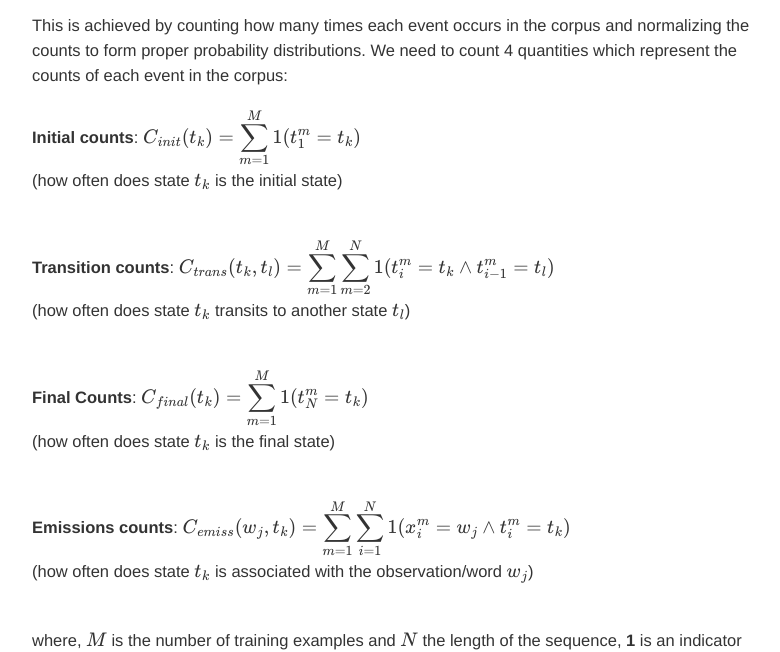
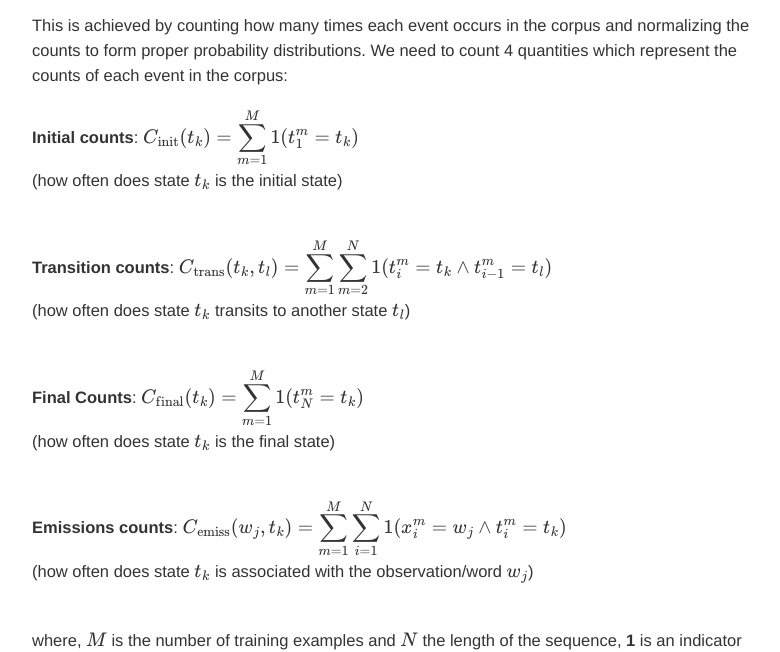
Before and after one commit to davidsbatista/davidsbatista.net, a Jekyll site: the page built from _posts/2017-11-12-HHM_and_Naive_Bayes.md, in a window 1280 px wide and 900 px high, scrolled down 5844 px. Shown: the part 135-787 px from the top of the window, without its empty margins (238-1018 px from the left). Built offline with Jekyll 4.4.1, drawn with Linux system fonts in a browser that asks for light colours; nearby versions of some CDN libraries; some web fonts are replaced; formulas are drawn with MathJax 3; comment, search, counter and statistics services are not loaded.

Commit message:
Update 2017-11-12-HHM_and_Naive_Bayes.md

```diff
--- a/_posts/2017-11-12-HHM_and_Naive_Bayes.md
+++ b/_posts/2017-11-12-HHM_and_Naive_Bayes.md
@@ -196,22 +196,22 @@ In a HHM supervised scenario this is done by applying the __Maximum Likelihood E
 
 This is achieved by counting how many times each event occurs in the corpus and normalizing the counts to form proper probability distributions. We need to count 4 quantities which represent the counts of each event in the corpus:
 
-__Initial counts__: $$\displaystyle C_{init} (t_{k}) = \sum_{m=1}^{M} 1(t_{1}^m = t_{k})$$
+__Initial counts__: $$\displaystyle C_{\text{init}} (t_{k}) = \sum_{m=1}^{M} 1(t_{1}^m = t_{k})$$
 <br>(how often does state $$t_{k}$$ is the initial state)
 <br>
 <br>
 
-__Transition counts__: $$\displaystyle C_{trans} (t_{k}, t_{l}) = \sum_{m=1}^{M} \sum_{m=2}^N 1(t_{i}^{m} = t_{k} ∧ t_{i-1}^{m} = t_{l})$$
+__Transition counts__: $$\displaystyle C_{\text{trans}} (t_{k}, t_{l}) = \sum_{m=1}^{M} \sum_{m=2}^N 1(t_{i}^{m} = t_{k} ∧ t_{i-1}^{m} = t_{l})$$
 <br>(how often does state $$t_{k}$$ transits to another state $$t_{l}$$)
 <br>
 <br>
 
-__Final Counts__: $$\displaystyle C_{final} (t_{k}) = \sum_{m=1}^{M} 1(t_{N}^m = t_{k})$$
+__Final Counts__: $$\displaystyle C_{\text{final}} (t_{k}) = \sum_{m=1}^{M} 1(t_{N}^m = t_{k})$$
 <br>(how often does state $$t_{k}$$ is the final state)
 <br>
 <br>
 
-__Emissions counts__: $$\displaystyle C_{emiss} (w_{j},t_{k}) = \sum_{m=1}^{M} \sum_{i=1}^N 1(x_{i}^{m} = w_{j} ∧ t_{i}^{m} = t_{k})$$
+__Emissions counts__: $$\displaystyle C_{\text{emiss}} (w_{j},t_{k}) = \sum_{m=1}^{M} \sum_{i=1}^N 1(x_{i}^{m} = w_{j} ∧ t_{i}^{m} = t_{k})$$
 <br>(how often does state $$t_{k}$$ is associated with the observation/word $$w_{j}$$)
 <br>
 <br>
```
